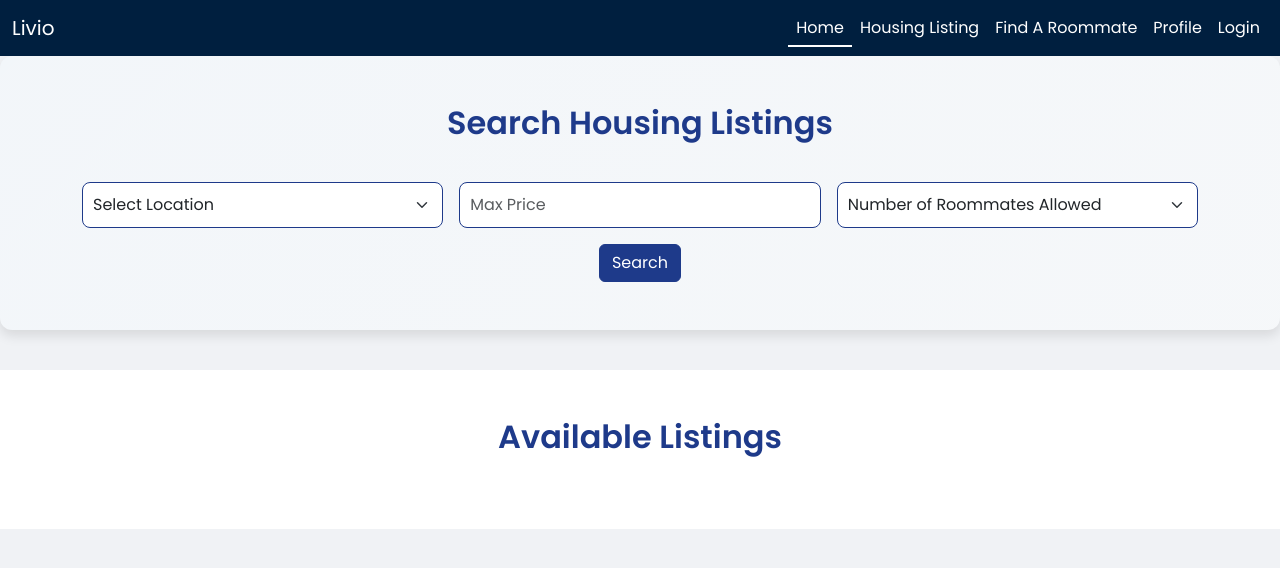
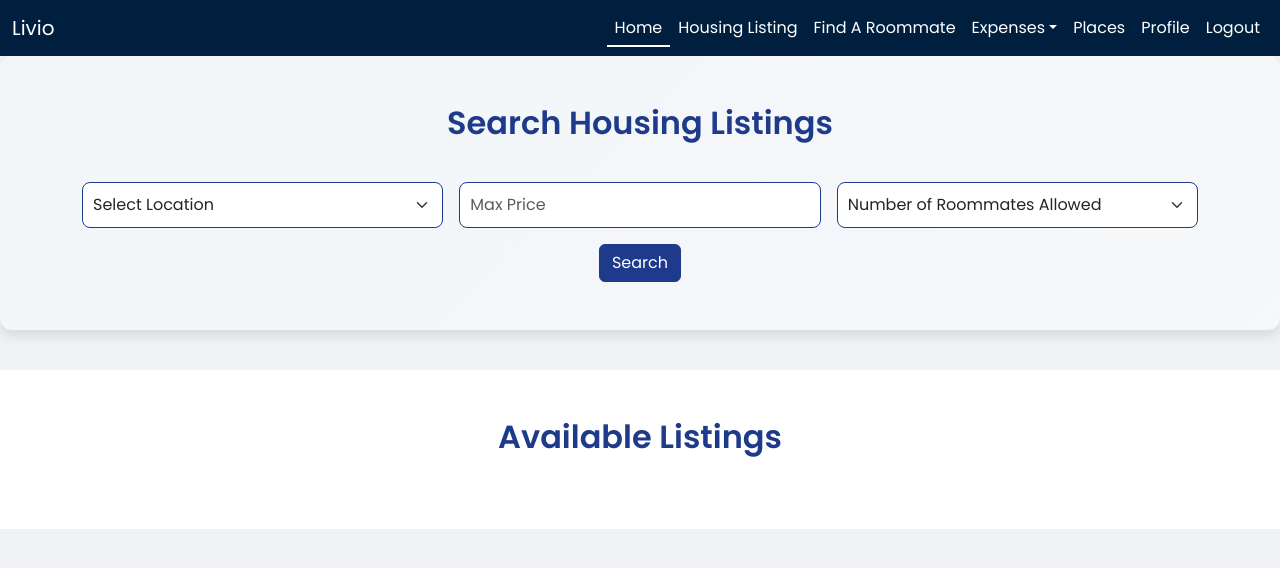
Before and after one commit to jianing0825/Livio, a website: page housinglisting.html in a window 1280 px wide. Drawn offline with nearby package versions, Linux system fonts and the light colour scheme; no server answers; a script that the page names is missing.

Commit message:
edited nav bar for homepage and housing listing page.

```diff
--- a/housinglisting.html
+++ b/housinglisting.html
@@ -19,6 +19,24 @@
             background-color: #f0f2f5;
             color: #333;
             overflow-x: hidden;
+        }
+
+        .navbar {
+            background-color: #001F3F;
+        }
+
+        .navbar.sticky-top {
+            position: sticky;
+            top: 0;
+            z-index: 1020;
+        }
+
+        .nav-link {
+            color: white !important;
+        }
+
+        .navbar-toggler-icon {
+            background-color: white;
         }
 
         #search-section {
@@ -85,7 +103,7 @@
 
 <body>
     <!-- Navbar -->
-    <nav class="navbar navbar-expand-lg navbar-dark">
+    <nav class="navbar navbar-expand-lg navbar-dark sticky-top">
         <div class="container-fluid">
             <a class="navbar-brand" href="#">Livio</a>
             <button class="navbar-toggler" type="button" data-bs-toggle="collapse" data-bs-target="#navbarNav"
@@ -94,11 +112,33 @@
             </button>
             <div class="collapse navbar-collapse" id="navbarNav">
                 <ul class="navbar-nav ms-auto">
-                    <li class="nav-item"><a class="nav-link active" href="index.html">Home</a></li>
-                    <li class="nav-item"><a class="nav-link" href="housinglisting.html">Housing Listing</a></li>
-                    <li class="nav-item"><a class="nav-link" href="findaroommate.html">Find A Roommate</a></li>
-                    <li class="nav-item"><a class="nav-link" href="#profile">Profile</a></li>
-                    <li class="nav-item"><a class="nav-link" href="#contact">Login</a></li>
+                    <li class="nav-item">
+                        <a class="nav-link active" href="index.html">Home</a>
+                    </li>
+                    <li class="nav-item">
+                        <a class="nav-link" href="housinglisting.html">Housing Listing</a>
+                    </li>
+                    <li class="nav-item">
+                        <a class="nav-link" href="findaroommate.html">Find A Roommate</a>
+                    </li>
+                    <li class="nav-item dropdown">
+                        <a class="nav-link dropdown-toggle" href="#" id="expensesDropdown" role="button"
+                            data-bs-toggle="dropdown" aria-expanded="false">Expenses</a>
+                        <ul class="dropdown-menu" aria-labelledby="expensesDropdown">
+                            <li><a class="dropdown-item" href="expense.html">Expenses</a></li>
+                            <li><a class="dropdown-item" href="allexpenses.html">All Expenses</a></li>
+                            <li><a class="dropdown-item" href="splitexpense.html">Split Expense</a></li>
+                        </ul>
+                    </li>
+                    <li class="nav-item">
+                        <a class="nav-link" href="places.html">Places</a>
+                    </li>
+                    <li class="nav-item">
+                        <a class="nav-link" href="profile.html">Profile</a>
+                    </li>
+                    <li class="nav-item">
+                        <a class="nav-link" href="#" id="logoutBtn">Logout</a>
+                    </li>
                 </ul>
             </div>
         </div>
```
Also changed, not shown: index.html (+30 -28 lines).
